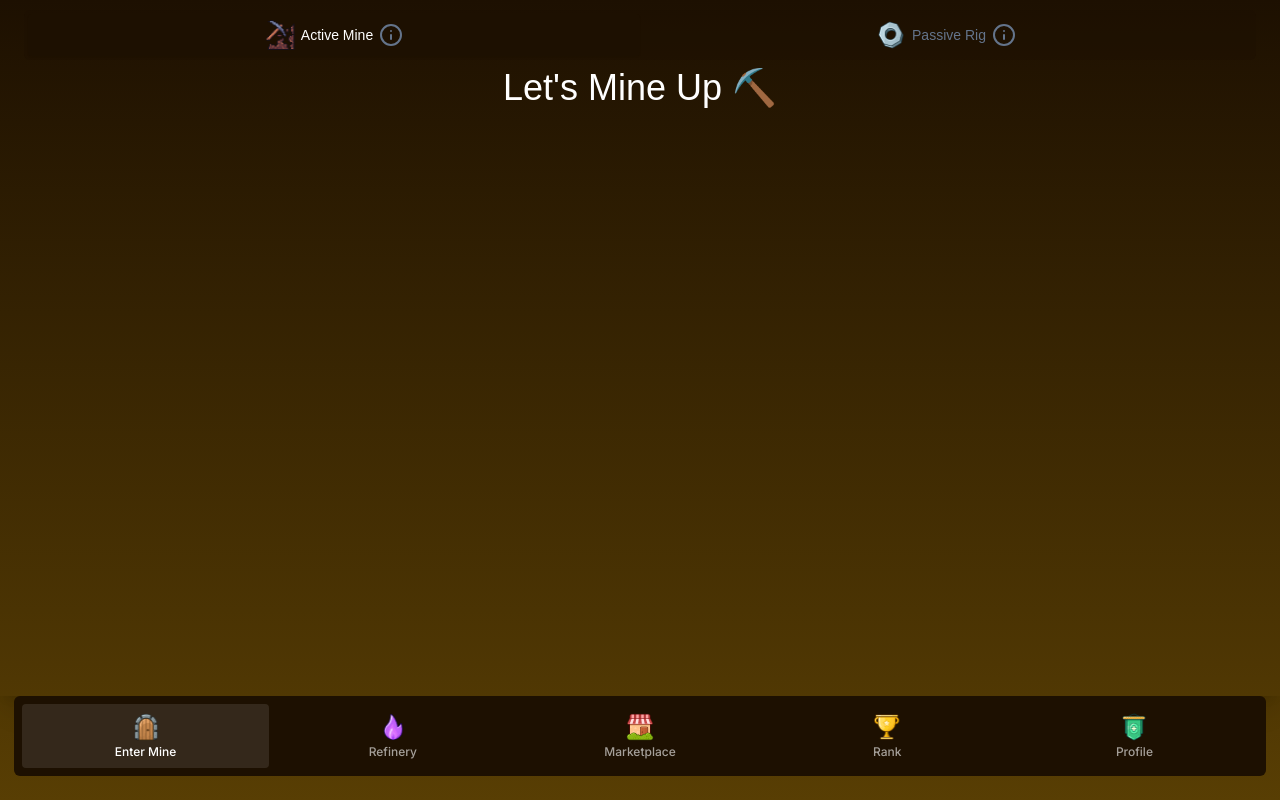
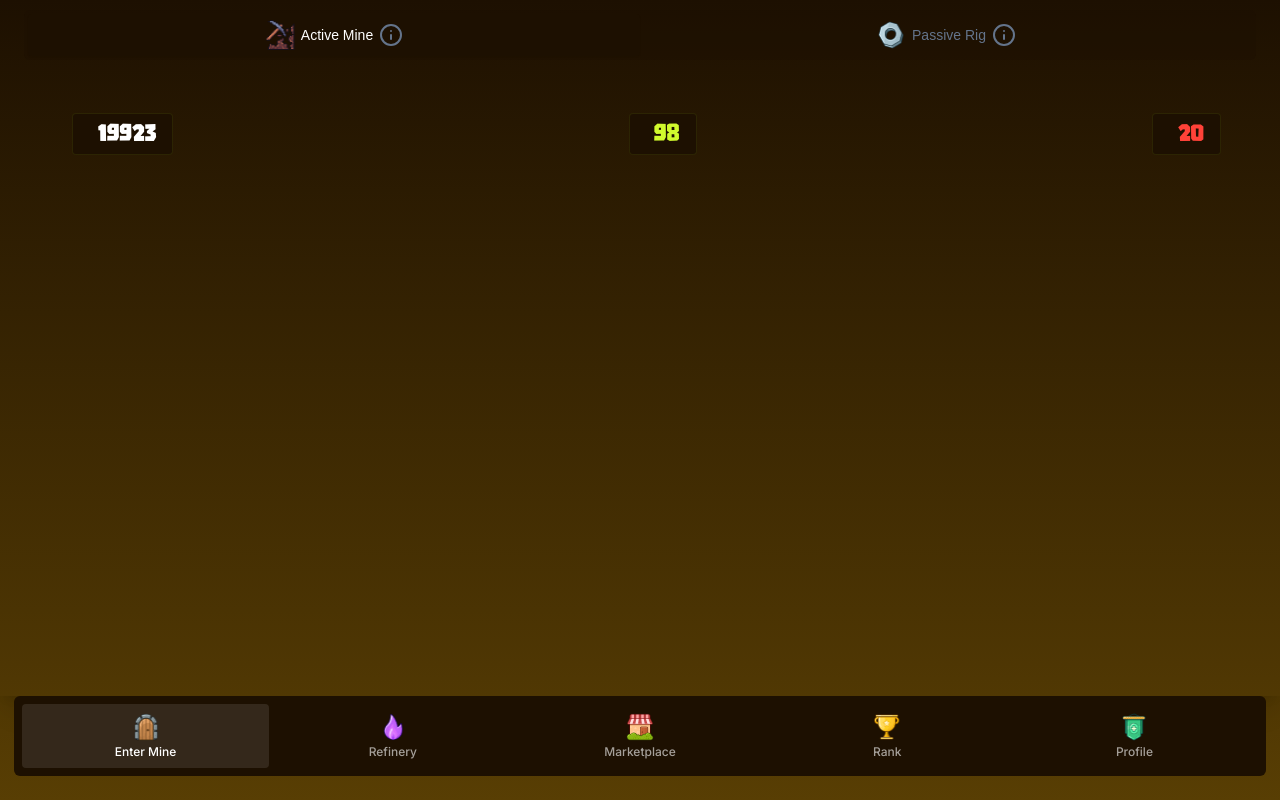
Before and after one commit to iampapagray/greed-miner-alpha, a React (Vite) app: page /#/ in a window 1280 px wide. Built offline with nearby package versions, Linux system fonts and the light colour scheme; what @tonconnect/ui-react would draw is missing.

Commit message:
started scoreboad design

```diff
--- /dev/null
+++ b/src/components/ScoreBoard.tsx
@@ -0,0 +1,21 @@
+import React from 'react'
+
+function ScoreBoard() {
+  return (
+    <div className="flex mt-[45px] w-full pl-[48px] pr-[35px] justify-content items-center">
+        <div className=" w-full flex justify-between">
+            <div className="relative py-2 flex justify-end items-center gap-[10px] pl-6 pr-4 bg-darkTone border border-[#b2d9171a] rounded-[4px]">
+                <p className='text-white text-center text-2xl leading-6 font-normal font-game'>19923</p>
+            </div>
+            <div className="relative py-2 flex justify-end items-center gap-[10px] pl-6 pr-4 bg-darkTone border border-[#b2d9171a] rounded-[4px]">
+                <p className='text-[#D1FA2D] text-center text-2xl leading-6 font-normal font-game'>98</p>
+            </div>
+            <div className="relative py-2 flex justify-end items-center gap-[10px] pl-6 pr-4 bg-darkTone border border-[#b2d9171a] rounded-[4px]">
+                <p className='text-[#FF4238] text-center text-2xl leading-6 font-normal font-game'>20</p>
+            </div>
+        </div>
+    </div>
+  )
+}
+
+export default ScoreBoard
--- a/src/index.css
+++ b/src/index.css
@@ -1,6 +1,13 @@
 @tailwind base;
 @tailwind components;
 @tailwind utilities;
+
+@font-face {
+  font-family: "GAMERIA";
+  font-style: normal;
+  font-weight: 400;
+  src: url("./assets/fonts/GAMERIA.ttf");
+}
 
 @layer base {
   :root {
--- a/src/views/Mine.tsx
+++ b/src/views/Mine.tsx
@@ -10,6 +10,7 @@ import {
 import { passiveMenuIcon, activeMenuIcon } from "@/assets/images";
 import { Tabs, TabsContent, TabsList, TabsTrigger } from "@/components/ui/tabs";
 import { Info } from "lucide-react";
+import ScoreBoard from "@/components/ScoreBoard";
 
 function MinePage() {
   return (
@@ -41,8 +42,10 @@ function MinePage() {
           value="active"
           className=" w-full flex justify-center items-center"
         >
-          <div className="flex justify-content items-center">
-            <h1 className="text-white text-4xl">Let's Mine Up ⛏️</h1>
+          <div className="flex flex-col w-full justify-content items-center">
+            <ScoreBoard />
+
+            {/* <h1 className="text-white text-4xl">Let's Mine Up ⛏️</h1> */}
           </div>
         </TabsContent>
         <TabsContent
--- a/tailwind.config.js
+++ b/tailwind.config.js
@@ -76,6 +76,7 @@ module.exports = {
       },
       fontFamily: {
         inter: ["Inter", "sans-serif"],
+        game: ["GAMERIA", "sans-serif"],
       },
     },
   },
```
Also changed, not shown: src/assets/fonts/GAMERIA.ttf (added).
